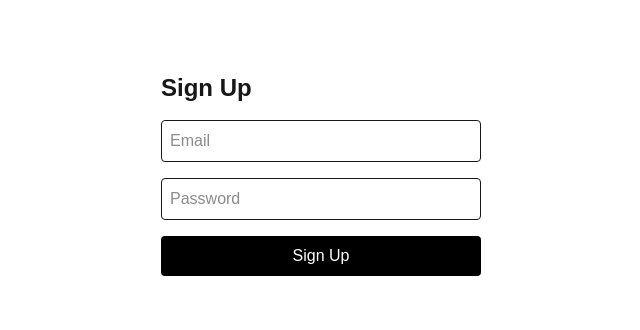
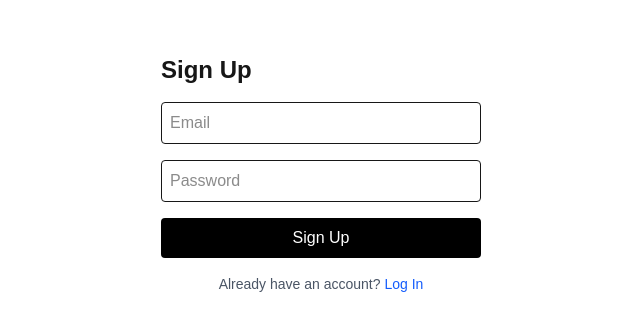
Before and after one commit to pranoj/ai-mock-interview, a Next.js app: page /signup in a window 1280 px wide. Shown: the part 226-556 px from the top of the page, without its empty margins (319-959 px from the left). Built offline with nearby package versions, Linux system fonts and the light colour scheme; no server answers.

Commit message:
Improve signup error handling and add login link

```diff
--- a/app/signup/page.tsx
+++ b/app/signup/page.tsx
@@ -4,6 +4,7 @@ import { useState } from "react";
 import { createUserWithEmailAndPassword } from "firebase/auth";
 import { auth } from "@/lib/firebase";
 import { useRouter } from "next/navigation";
+import Link from "next/link";
 
 export default function SignupPage() {
     const [email, setEmail] = useState("");
@@ -18,7 +19,13 @@ export default function SignupPage() {
             await createUserWithEmailAndPassword(auth, email, password);
             router.push("/dashboard");
         } catch (err: any) {
-            setError(err.message);
+            if (err.code === "auth/email-already-in-use") {
+                setError("An account with this email already exists. Try logging in instead.");
+            } else if (err.code === "auth/weak-password") {
+                setError("Password should be at least 6 characters.");
+            } else {
+                setError("Something went wrong. Please try again.");
+            }
         }
     };
 
@@ -46,6 +53,12 @@ export default function SignupPage() {
                 <button type="submit" className="w-full bg-black text-white p-2 rounded">
                     Sign Up
                 </button>
+                <p className="text-sm text-center text-gray-600">
+                    Already have an account?{" "}
+                    <Link href="/login" className="text-blue-600 font-medium">
+                        Log In
+                    </Link>
+                </p>
             </form>
         </div>
     );
```
